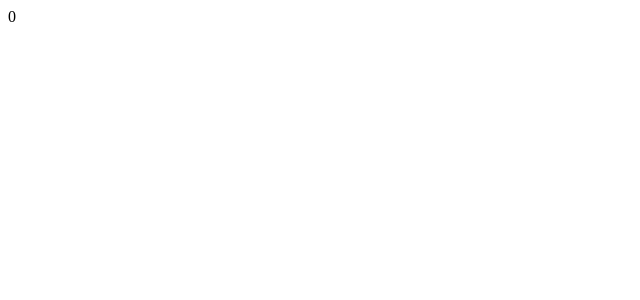
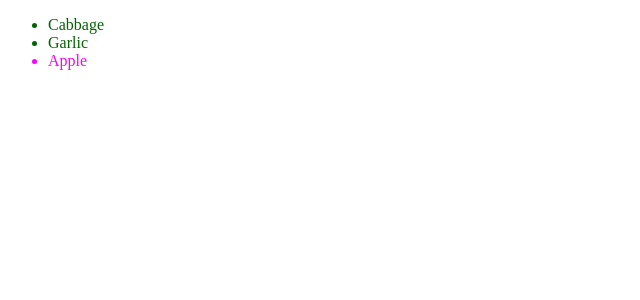
Before and after one commit to adala-wanyande/ap-homework, a React (Create React App) app: page / in a window 1280 px wide. Shown: the top 300 px of the page, without its empty margins (0-640 px from the left). Built offline with nearby package versions, Linux system fonts and the light colour scheme.

Commit message:
feat: rendering lists

```diff
--- a/src/App.tsx
+++ b/src/App.tsx
@@ -1,8 +1,9 @@
-import Content from "./components/Content";
+import ShoppingList from "./components/ShoppingList";
+
 function App() {
   return (
     <>
-      <Content />
+      <ShoppingList />
     </>
   );
 }
--- /dev/null
+++ b/src/components/ShoppingList.tsx
@@ -0,0 +1,24 @@
+import React from "react";
+
+const products = [
+  { title: "Cabbage", isFruit: false, id: 1 },
+  { title: "Garlic", isFruit: false, id: 2 },
+  { title: "Apple", isFruit: true, id: 3 },
+];
+
+const ShoppingList = () => {
+  const listItems = products.map((product) => (
+    <li
+      key={product.id}
+      style={{
+        color: product.isFruit ? "magenta" : "darkgreen",
+      }}
+    >
+      {product.title}
+    </li>
+  ));
+
+  return <ul>{listItems}</ul>;
+};
+
+export default ShoppingList;
```
